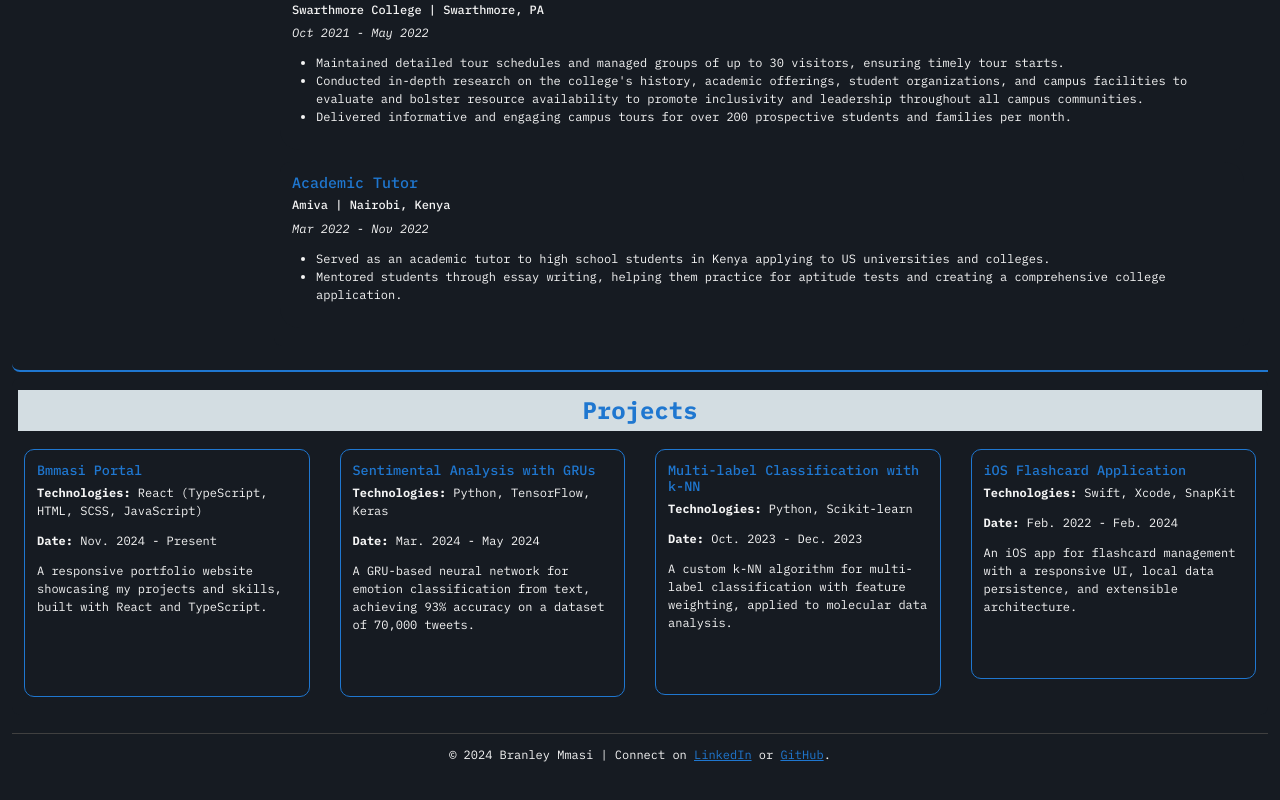
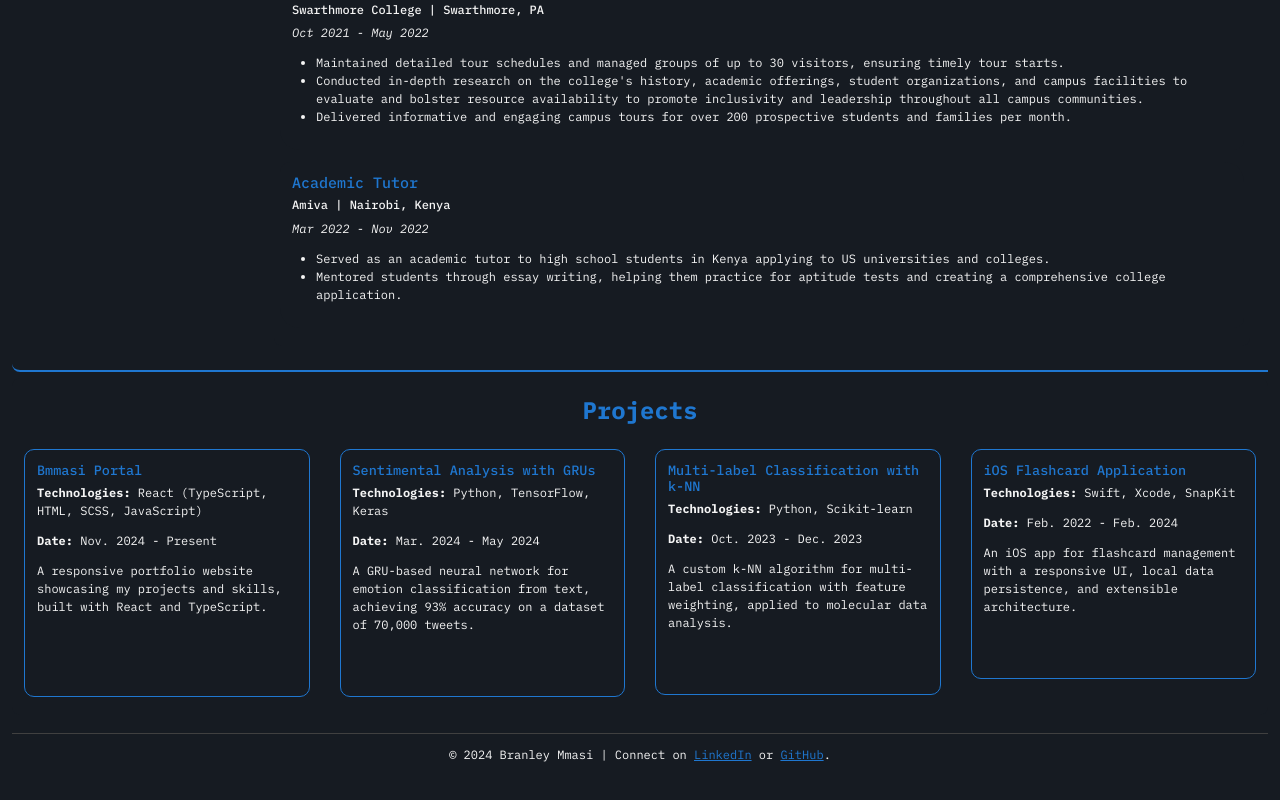
Before and after one commit to onyangojerry/portfolio-react, a React (Vite) app: page / in a window 1280 px wide. Shown: the part 2529-3329 px from the top of the page. Built offline with nearby package versions, Linux system fonts and the light colour scheme.

Commit message:
fixed projects section

```diff
--- a/src/components/Projects/_projects.scss
+++ b/src/components/Projects/_projects.scss
@@ -18,7 +18,6 @@
     color: var(--heading-color);
     text-align: center;
     margin-bottom: 1rem;
-    background-color: var(--highlight-color);
     padding: 0.5rem 1rem;
   }
 
@@ -73,7 +72,7 @@
     text-decoration: none;
     padding: 10px 20px;
     font-size: var(--font-size-project-button);
-    color: white;
+    color: var(--text-color);
     border: none;
     border-radius: 5px;
     cursor: pointer;
```
